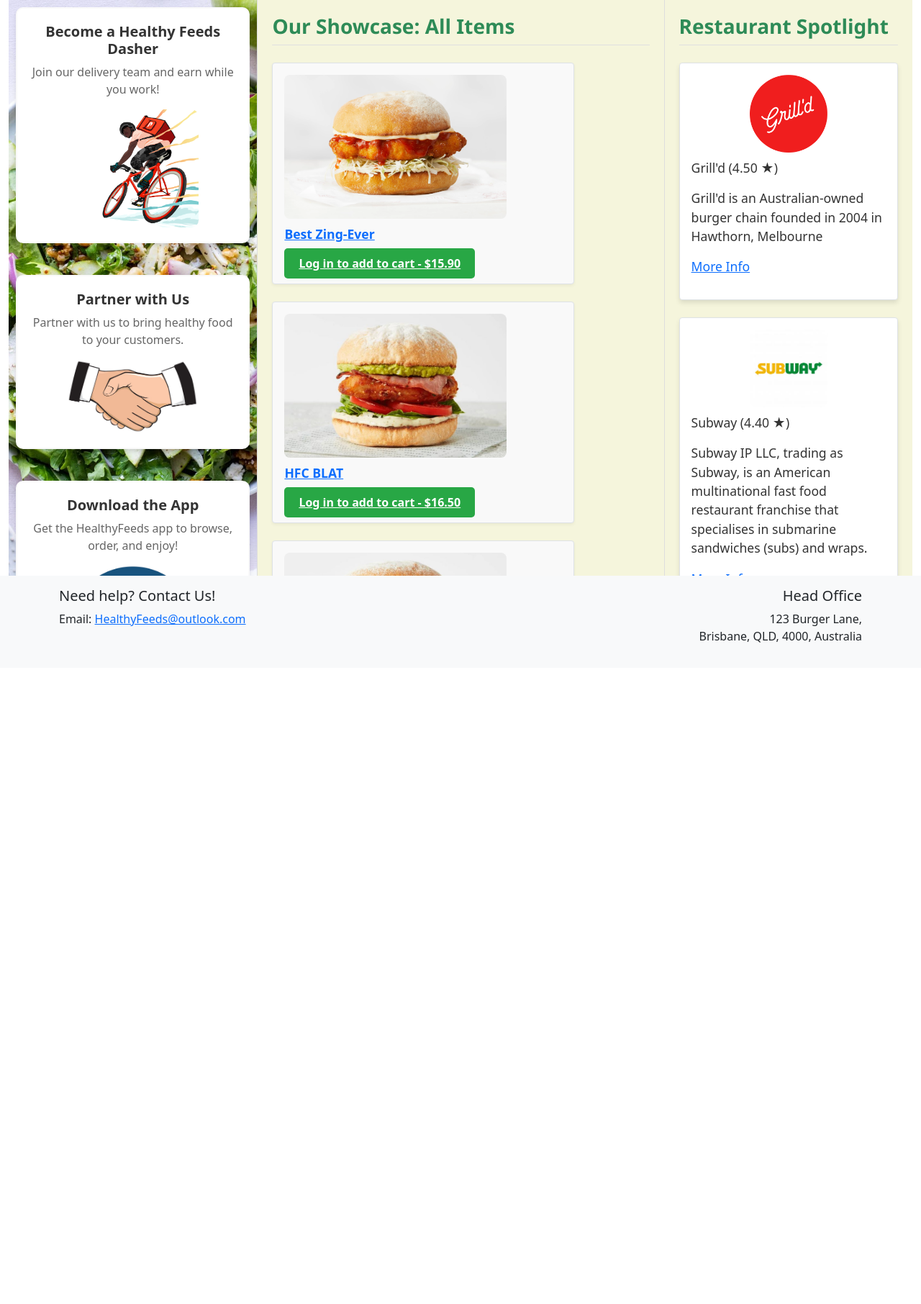
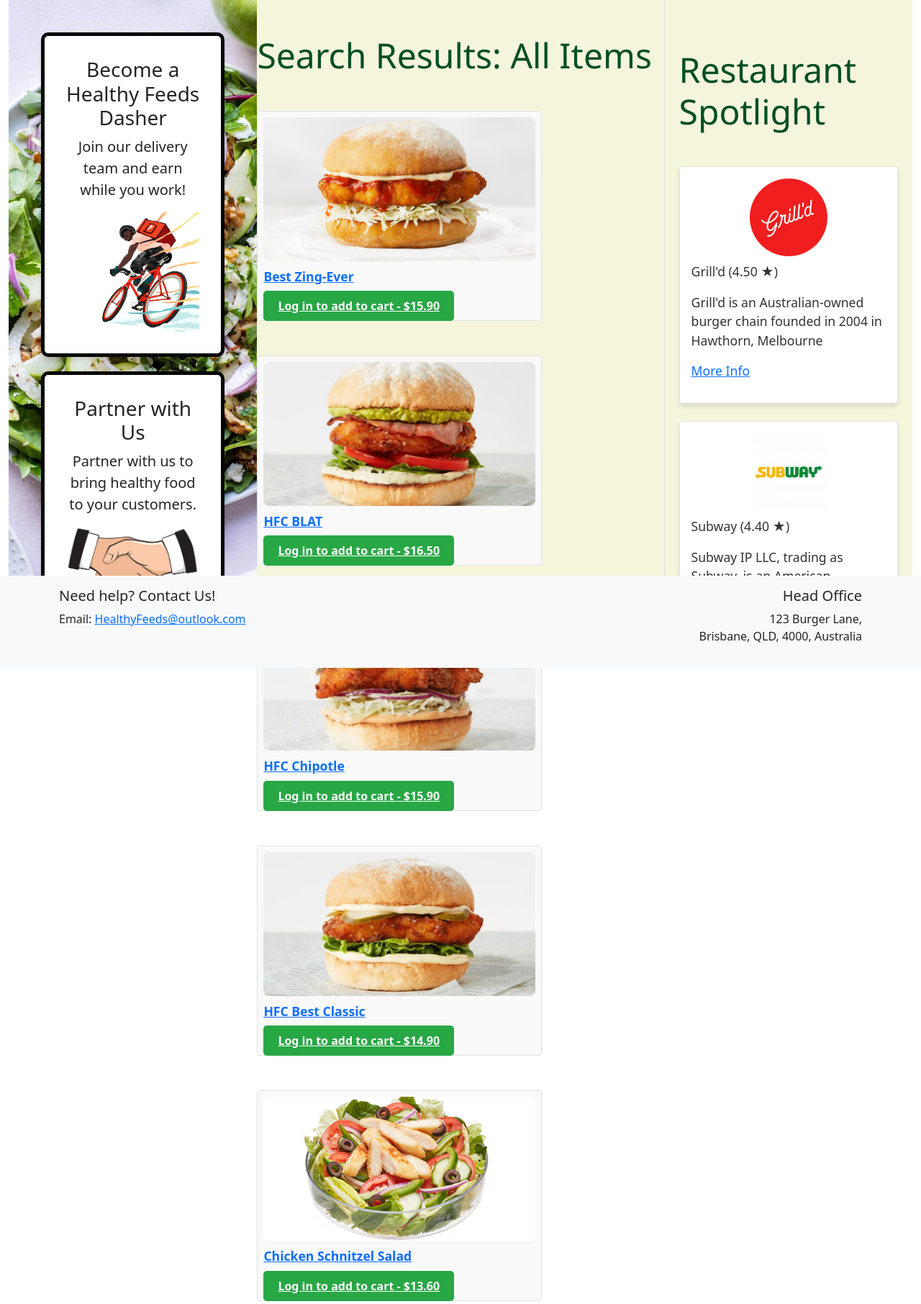
Before and after one commit to JTC191/food-delivery-app, a Flask app: page / in a window 1280 px wide. Shown: the part 124-1936 px from the top of the page at 72% size. Before the commit the page ends 1017 px from the top, so only its background shows below. Run offline with Flask 3, Linux system fonts and the light colour scheme; data comes from the database, SQL or seed files in the repository; some libraries are stand-ins or nearby versions.

Commit message:
front-end design changes

```diff
--- a/project/__init__.py
+++ b/project/__init__.py
@@ -13,7 +13,7 @@
     app.secret_key = 'BetterSecretNeeded123'
     # MySQL configurations
     app.config['MYSQL_USER'] = 'root'
-    app.config['MYSQL_PASSWORD'] = 'root'
+    app.config['MYSQL_PASSWORD'] = 'REMOVED'
     app.config['MYSQL_DB'] = 'Assignment2'
     app.config['MYSQL_HOST'] = 'localhost'
     app.config['MYSQL_CURSORCLASS'] = 'DictCursor'
--- a/project/static/css/style.css
+++ b/project/static/css/style.css
@@ -1,3 +1,65 @@
+/* Styling for the home page (First Column) */
+.column-flex {
+    display: flex;
+    flex-direction: column;
+    gap: 20px;
+    padding: 20px;
+    flex: 0 0 27.5%;
+    background-image: url('../img/Salad_Background.webp');
+    background-size: cover;
+    background-position: center;
+    overflow-y: auto;
+    min-height: 300px;
+}
+
+.column-box {
+    background-color: #ffffff;
+    padding: 30px;
+    text-align: center;
+    border: 5px solid #070707;
+    border-radius: 10px;        /* Rounded corners */
+    box-shadow: 0 4px 6px rgba(0, 0, 0, 0.1); /* Adds subtle shadow for depth */
+}
+
+
+/* Styling for the home page (Second Column) */
+.showcase-column {
+    background-color: white;
+    flex: 0 0 45%;            /* Middle section takes 45% of available width */
+}
+
+.showcase-heading {
+    text-align: left;
+    font-size: 2.5rem;
+    color: #024f23;
+    margin-top: 3rem;
+    margin-bottom: 3rem;
+    font-family: 'Segoe UI', 'Tahoma', 'Geneva', 'Verdana', 'sans-serif';
+}
+
+.dish-card {
+    background-color: #f9f9f9;
+    width: 70%;           /* Full width of parent container */
+}
+
+
+.dish-card img {
+    width: 100%;
+    max-height: 200px;
+    object-fit: cover;
+    border-radius: 8px;
+    margin-bottom: 8px;
+}
+
+.dish-card p {
+    font-size: 1.1rem;
+    font-weight: 500;
+    color: #333;
+    text-align: center;
+    font-weight: bold;
+}
+
+
 /* General styling */
 body { /* Ensures child elements stack vertically by default */
     display: flex;
@@ -37,28 +99,6 @@
     box-shadow: 0 4px 6px rgba(0, 0, 0, 0.1); /* Adds subtle shadow for depth */
 }
 
-/* Styling for the left section of the product details page */
-.col-flex {
-    display: flex;
-    flex-direction: column;     /* Ensures nested items are stacked vertically */
-    gap: 20px;
-    padding: 20px;
-    flex: 0 0 27.5%;              /* Column takes up 25% of available width */
-    background-image: url('../img/Salad_Background.webp');
-    background-size: cover;     /* Ensures image covers the entire column */
-    background-position: center;
-    overflow-y: auto;
-    min-height: 300px;
-}
-
-.col-box {
-    background-color: #ffffff;
-    padding: 20px;
-    text-align: center;
-    border: 2px solid #F9F9F9;
-    border-radius: 10px;        /* Rounded corners */
-    box-shadow: 0 4px 6px rgba(0, 0, 0, 0.1); /* Adds subtle shadow for depth */
-}
 
 .col-box h3 {
     font-size: 1.25rem;
@@ -77,62 +117,6 @@
     border-radius: 10px;        /* Rounded corners for the image */
 }
 
-/* Styling for the middle section of the product details page */
-.showcase-column {
-    padding: 20px;
-    background-color: white;
-    flex: 0 0 45%;            /* Middle section takes 45% of available width */
-    overflow-y: auto;
-    border-left: 1px solid #ddd; /* Light border */
-}
-
-.showcase-heading {
-    text-align: left;
-    font-weight: 600;
-    font-size: 1.75rem;
-    color: #2E8B57;
-    margin-bottom: 1.5rem;
-    font-family: 'Segoe UI', Tahoma, Geneva, Verdana, sans-serif;
-    border-bottom: 1px solid #e0e0e0;
-    padding-bottom: 0.5rem;
-
-    /* Remove centering */
-    width: 100%;
-    margin-left: 0;
-    margin-right: 0;
-}
-
-
-.dish-card {
-    padding: 12px;
-    background-color: #f9f9f9;
-    border: 1px solid #ccc;
-    border-radius: 8px;
-    box-shadow: 0 2px 4px rgba(0, 0, 0, 0.05);
-    margin-bottom: 15px;
-
-    width: 80%;           /* Full width of parent container */
-    max-width: none;       /* Remove any upper limit */
-    margin-left: 0;
-    margin-right: 0;
-}
-
-
-.dish-card img {
-    width: 80%;
-    max-height: 200px;
-    object-fit: cover;
-    border-radius: 8px;
-    margin-bottom: 8px;
-}
-
-.dish-card p {
-    font-size: 1.1rem;
-    font-weight: 500;
-    color: #333;
-    text-align: center;
-    font-weight: bold;
-}
 
 /* Styling for the right section of the product details page */
 .restaurant-spotlight {
--- a/project/templates/index.html
+++ b/project/templates/index.html
@@ -5,40 +5,39 @@
 <div class="container-fluid" style="width:100%;">
   <main style="display: flex; height: 100vh; flex-wrap: nowrap;">
 
-    <!-- Column 1 (25%) -->
-    <div class="col-flex" style="padding: 10px;">
-      <div class="col-box mb-4">
+    <!-- Column 1 = 27.5% of page width -->
+    <div class="column-flex" style="padding: 45px;">
+      <div class="column-box">
         <h3>Become a Healthy Feeds Dasher</h3>
-        <p>Join our delivery team and earn while you work!</p>
+        <p style="font-size:20px">Join our delivery team and earn while you work!</p>
         <img src="{{ url_for('static', filename='img/Delivery_Biker.png') }}" alt="Biker" class="img-fluid" />
       </div>
 
-      <div class="col-box mb-4">
+      <div class="column-box mb-4">
         <h3>Partner with Us</h3>
-        <p>Partner with us to bring healthy food to your customers.</p>
+        <p style="font-size:20px">Partner with us to bring healthy food to your customers.</p>
         <img src="{{ url_for('static', filename='img/Handshake.jpg') }}" alt="Handshake" class="img-fluid" />
       </div>
 
-      <div class="col-box mb-4">
+      <div class="column-box mb-4">
         <h3>Download the App</h3>
-        <p>Get the HealthyFeeds app to browse, order, and enjoy!</p>
+        <p style="font-size:20px">Get the HealthyFeeds app to browse, order, and enjoy!</p>
         <img src="{{ url_for('static', filename='img/Phone_App.jpg') }}" alt="Phone" class="img-fluid" />
       </div>
     </div>
 
-    <!-- Column 2 (50%) -->
-    <div class="showcase-column" style="background-color: #f5f5dc; padding: 20px; overflow-y: auto;">
-      <h3 class="showcase-heading">
-        Our Showcase: {{ request.args.get('category', 'All Items') }}
+    <!-- Column 2 = 45% of page width -->
+    <div class="showcase-column" style="background-color: #f5f5dc">
+      <h3 class="showcase-heading display-5" style="font-weight: 500;">
+        Search Results: {{ request.args.get('category', 'All Items') }}
       </h3>
 
       {% for food in foods %}
         {% set food_img = (food.foodImage | replace('static/', '') | replace('img/', '')) %}
-        <div class="dish-card mb-4 p-3 border rounded">
+        <div class="dish-card mb-5 p-2 border rounded">
           <img
             src="{{ url_for('static', filename='img/' ~ food_img) }}"
             alt="{{ food.foodName }}"
-            class="img-fluid mb-2"
           />
 
           <p class="restaurant-description">
@@ -76,9 +75,9 @@
       {% endfor %}
     </div>
 
-    <!-- Column 3 (25%) -->
+    <!-- Column 3 = 25% of page width -->
     <div class="restaurant-spotlight" style="background-color: #f5f5dc; padding: 20px; overflow-y: auto;">
-      <h3 class="showcase-heading">Restaurant Spotlight</h3>
+      <h3 class="showcase-heading display-5" style="font-weight: 500;">Restaurant Spotlight</h3>
 
       {% for restaurant in restaurants %}
         {% set r_img = (restaurant.restaurantImage | replace('static/', '') | replace('img/', '')) %}
```
